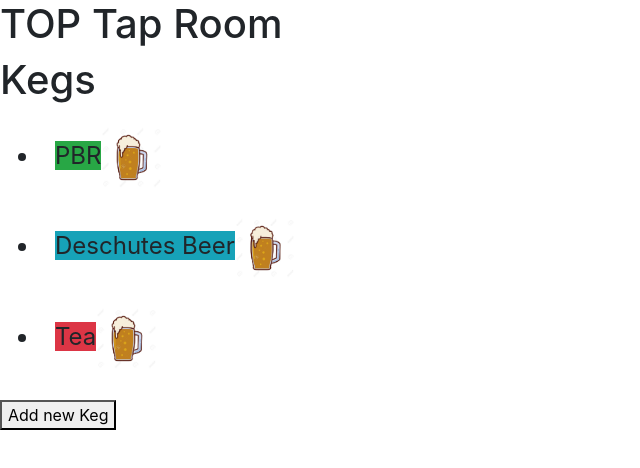
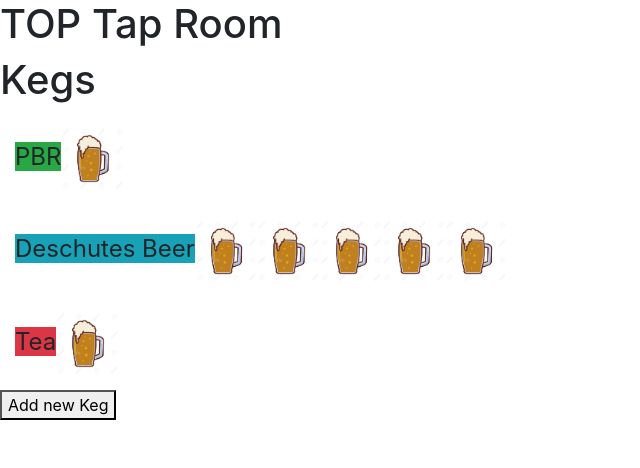
Before and after one commit to annieyshin/tap-room, an Angular app: page / in a window 1280 px wide. Shown: the top 468 px of the page, without its empty margins (0-640 px from the left). Built offline with nearby package versions, Linux system fonts and the light colour scheme.

Commit message:
Add functionality to show visually represent the alcohol content

```diff
--- a/src/app/keg/keg.component.html
+++ b/src/app/keg/keg.component.html
@@ -1,16 +1,16 @@
 <h1>Kegs</h1>
-<ul>
-  <li *ngFor="let keg of kegs" [class.selected]="keg === selectedKeg" class="kegNames">
+<div>
+  <div *ngFor="let keg of kegs" [class.selected]="keg === selectedKeg" class="kegNames">
     <span (click)="onSelect(keg)" [class]="priceColor(keg)" >{{ keg.name }}</span>
     <span *ngIf="lessThanTenCheck(keg)">Warning: Less than ten pints left</span>
 
-    <span><img class="beerImage" src='{{getPic()}}'></span>
+    <!-- <span><img class="beerImage" src='{{getPic()}}'></span> -->
 
-    <!-- <span data-ng-repeat="x in {{getAbv(keg)}}"><img class="beerImage" src='{{getPic()}}'></span> -->
 
-  </li>
-</ul>
 
+    <img *ngFor="let number of getAbv(keg)" class="beerImage" src='{{getPic()}}'>
+  </div>
+</div>
 <button (click)="makeNewKeg()">Add new Keg</button>
 
 
--- a/src/app/keg/keg.component.ts
+++ b/src/app/keg/keg.component.ts
@@ -12,6 +12,7 @@
   kegs = kegList;
 
   newKegForm = null;
+  range: number[] = [];
 
   selectedKeg: Keg;
   onSelect(keg: Keg): void {
@@ -45,9 +46,14 @@
   }
 
   getAbv(keg) {
-    let abvNumber = Math.ceil(keg.alcoholContent/5) + 1;
-    return abvNumber;
+    this.range = [];
+    let abvNumber = Math.ceil(keg.alcoholContent/5);
+    for (let x = 0; x < abvNumber; x++) {
+      this.range.push(x);
+    }
+    return this.range;
   }
+
 
 
 
```
